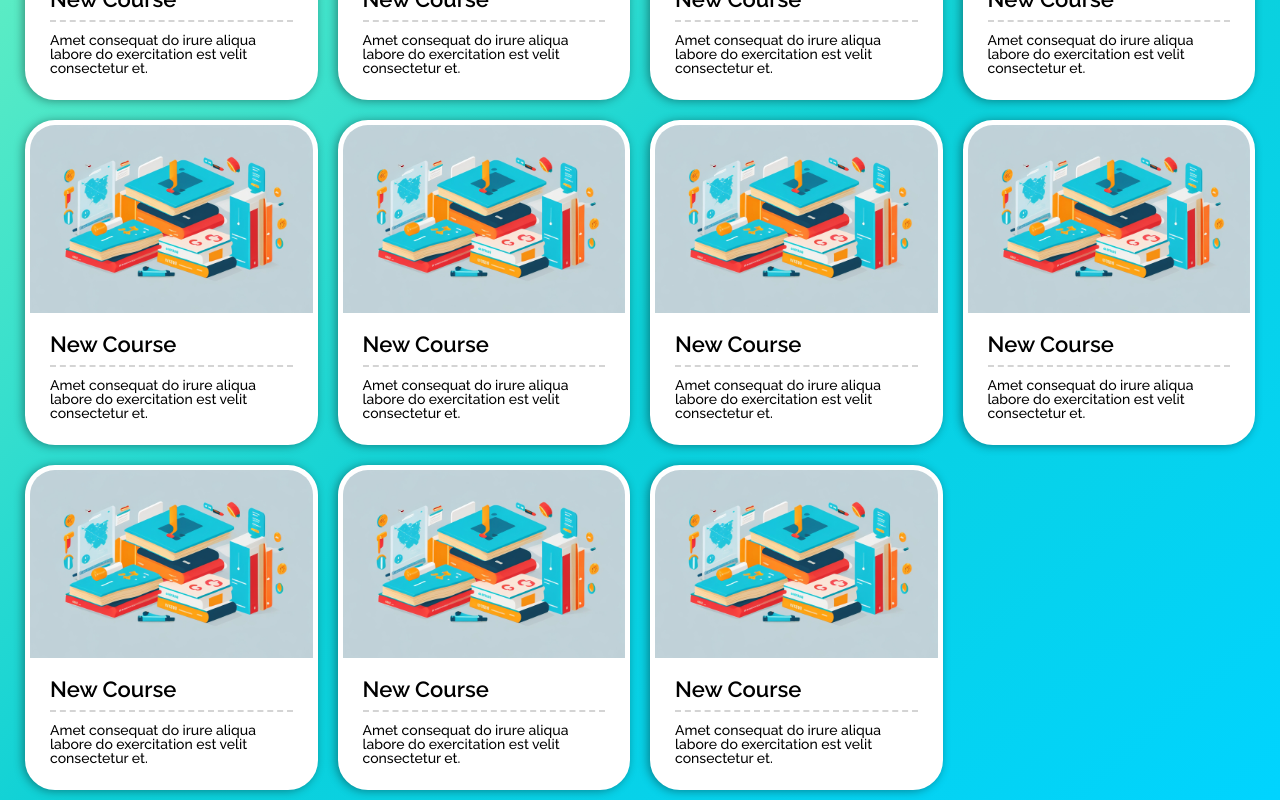
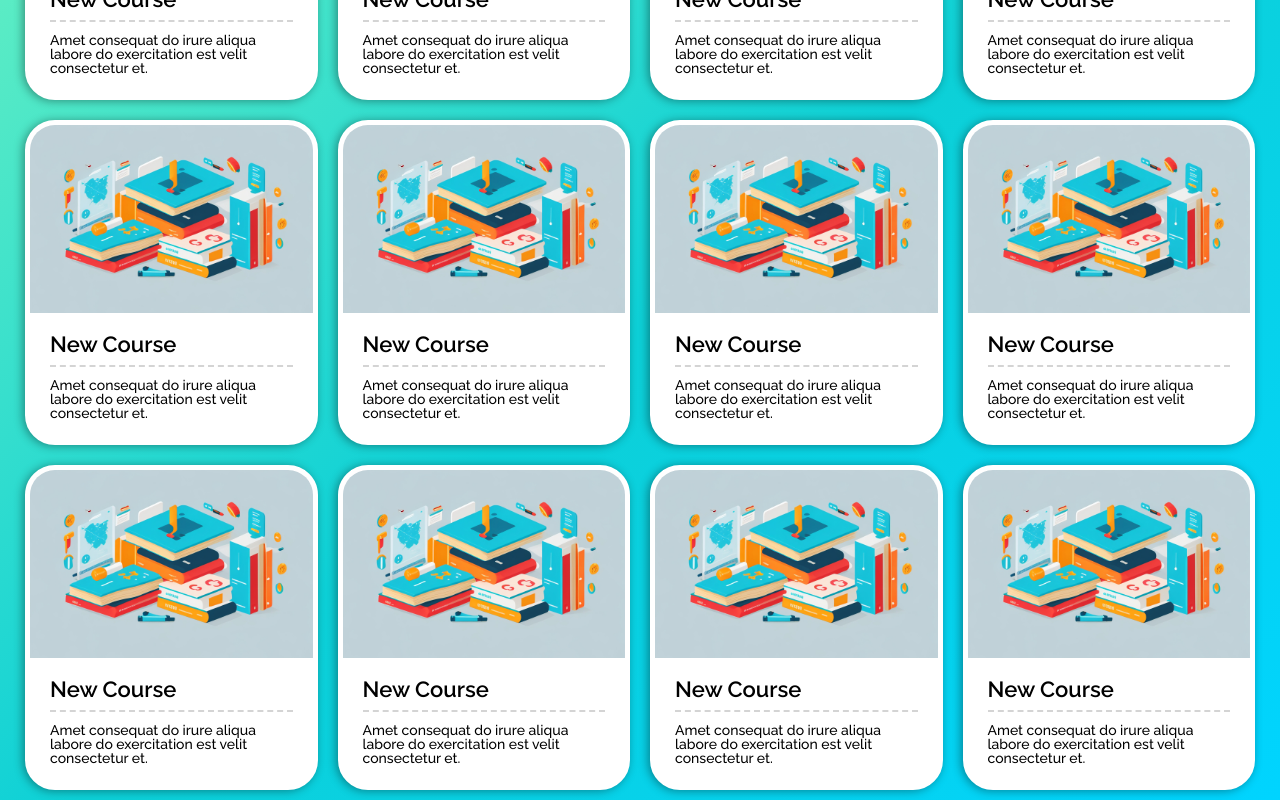
Before and after one commit to YuriyDub/online-certification, a React (Create React App) app: page / in a window 1280 px wide. Shown: the part 1037-1837 px from the top of the page. Built offline with nearby package versions, Linux system fonts and the light colour scheme.

Commit message:
pipeline-check

```diff
--- a/src/pages/HomePage/HomePage.jsx
+++ b/src/pages/HomePage/HomePage.jsx
@@ -35,6 +35,7 @@ export const HomePage = () => {
             <CourseCard />
             <CourseCard />
             <CourseCard />
+            <CourseCard />
           </section>
         </Container>
       </section>
```
